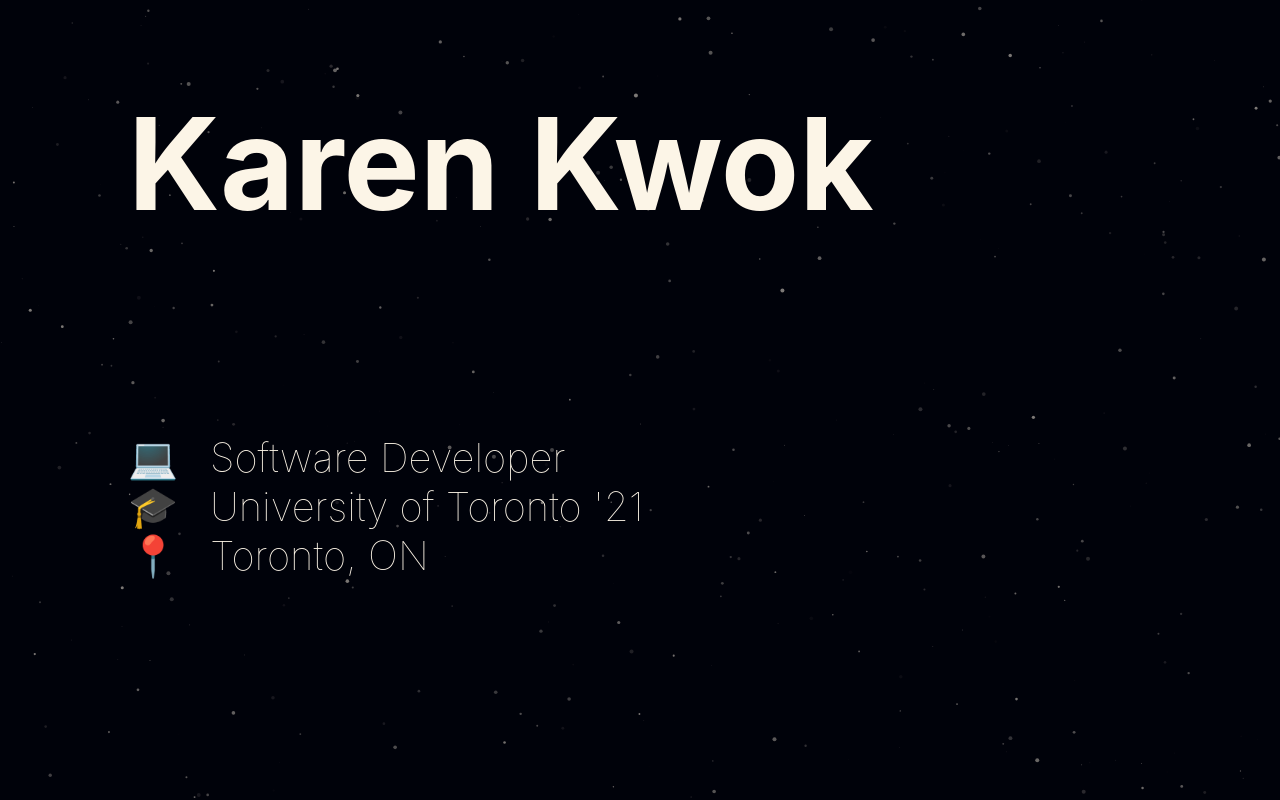
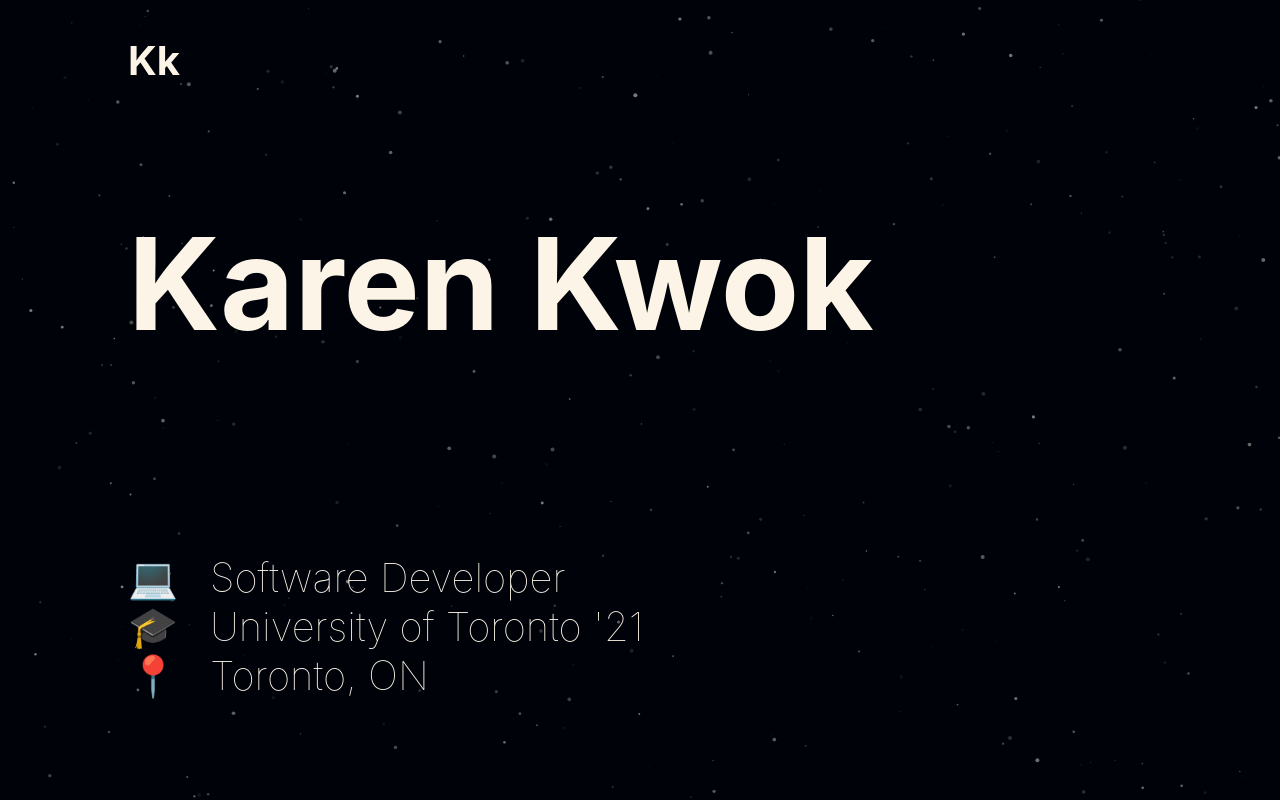
Before and after one commit to karenkwok/karenkwok.github.io, a React (Create React App) app: page / in a window 1280 px wide. Shown: the top 800 px of the page. Built offline with nearby package versions, Linux system fonts and the light colour scheme.

Commit message:
added header component and styling

```diff
--- a/src/App.js
+++ b/src/App.js
@@ -2,6 +2,7 @@ import React, { useCallback } from 'react';
 import Particles from 'react-particles';
 import { loadFull } from 'tsparticles';
 
+import Header from './components/Header';
 import Title from './components/Title';
 import Experiences from './components/Experiences';
 import Skills from './components/Skills';
@@ -132,6 +133,7 @@ const App = () => {
       />
 
       <div style={{ zIndex: 999 }}>
+        <Header />
         <Title />
         <Experiences />
         <Skills />
--- /dev/null
+++ b/src/components/Header.js
@@ -0,0 +1,13 @@
+import React from 'react';
+
+import './Header.scss';
+
+const Header = () => {
+  return (
+    <header>
+      <div id='logo'>Kk</div>
+    </header>
+  );
+};
+
+export default Header;
--- /dev/null
+++ b/src/components/Header.scss
@@ -0,0 +1,15 @@
+header {
+  height: 15vh;
+  margin-left: -10vw;
+  margin-right: -10vw;
+  padding-left: 10vw;
+  padding-right: 10vw;
+  display: flex;
+  flex-direction: row;
+  align-items: center;
+
+  #logo {
+    font-size: 2.5rem;
+    font-weight: bold;
+  }
+}
```
